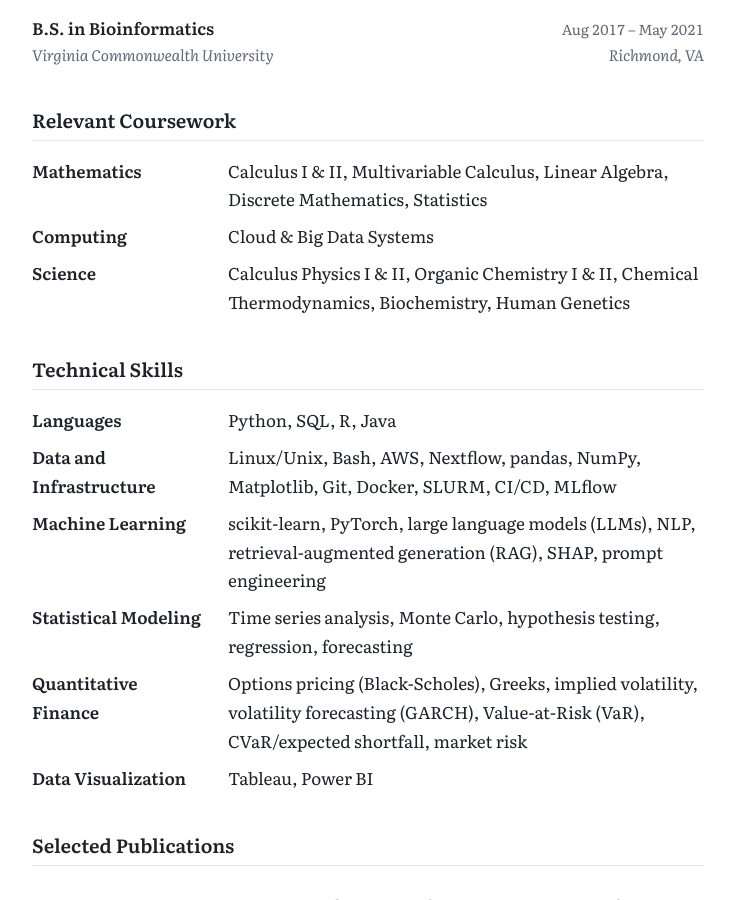
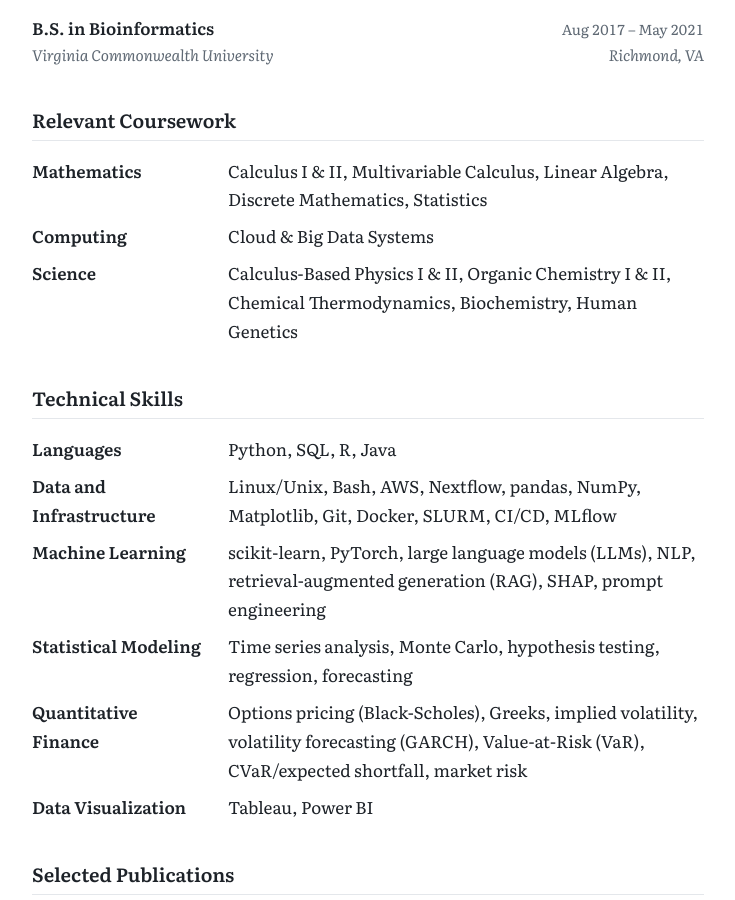
Before and after one commit to mklodi1/mklodi1.github.io, a Jekyll site: the page built from cv/index.html, in a window 1280 px wide and 900 px high, scrolled down 2017 px. Shown: the whole window, without its empty margins (272-1007 px from the left). Built offline with Jekyll 4.4.1, drawn with Linux system fonts in a browser that asks for light colours.

Commit message:
Update cv.yml

```diff
--- a/_data/cv.yml
+++ b/_data/cv.yml
@@ -51,7 +51,7 @@ coursework:
   - area: "Computing"
     tools: "Cloud & Big Data Systems"
   - area: "Science"
-    tools: "Calculus Physics I & II, Organic Chemistry I & II, Chemical Thermodynamics, Biochemistry, Human Genetics"
+    tools: "Calculus-Based Physics I & II, Organic Chemistry I & II, Chemical Thermodynamics, Biochemistry, Human Genetics"
 
 skills:
   - area: "Languages"
```
